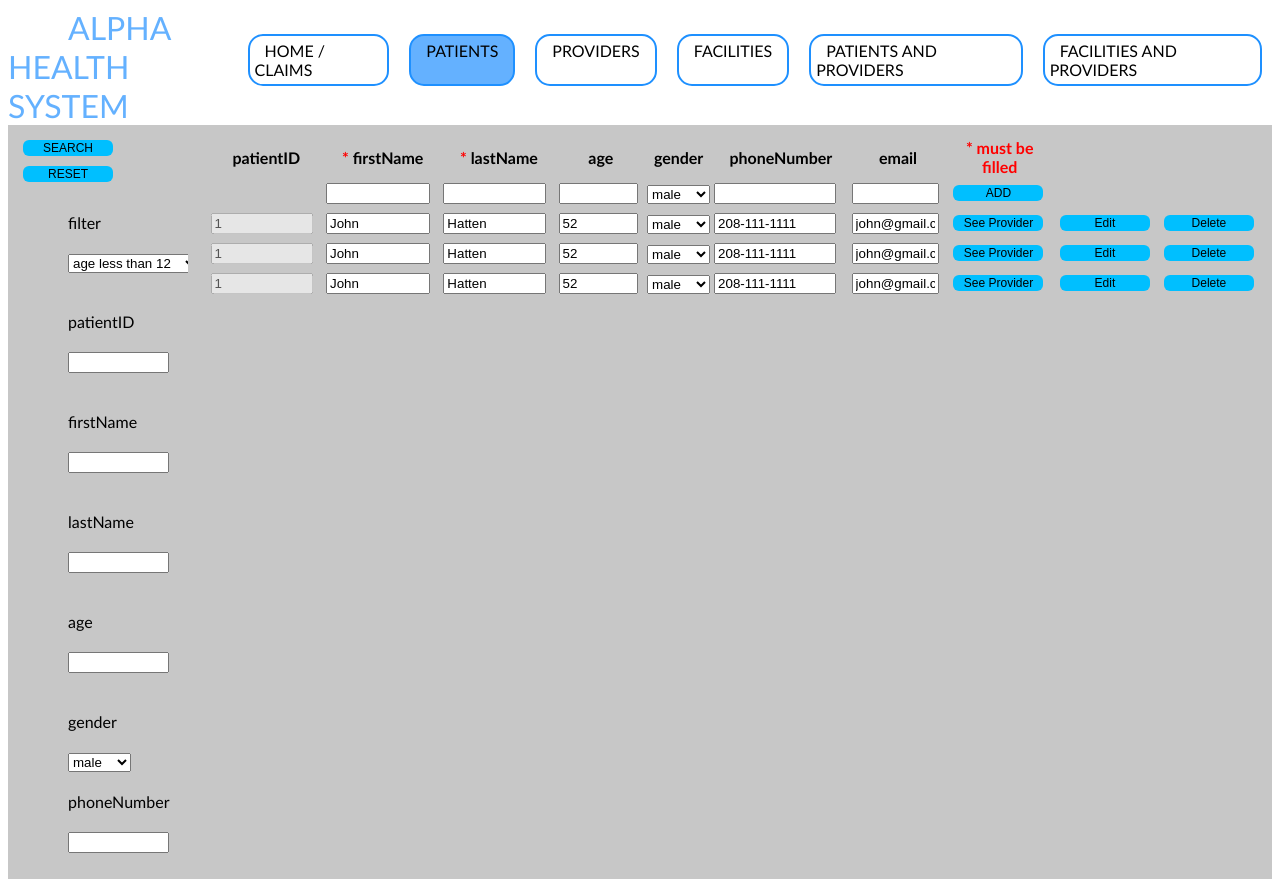
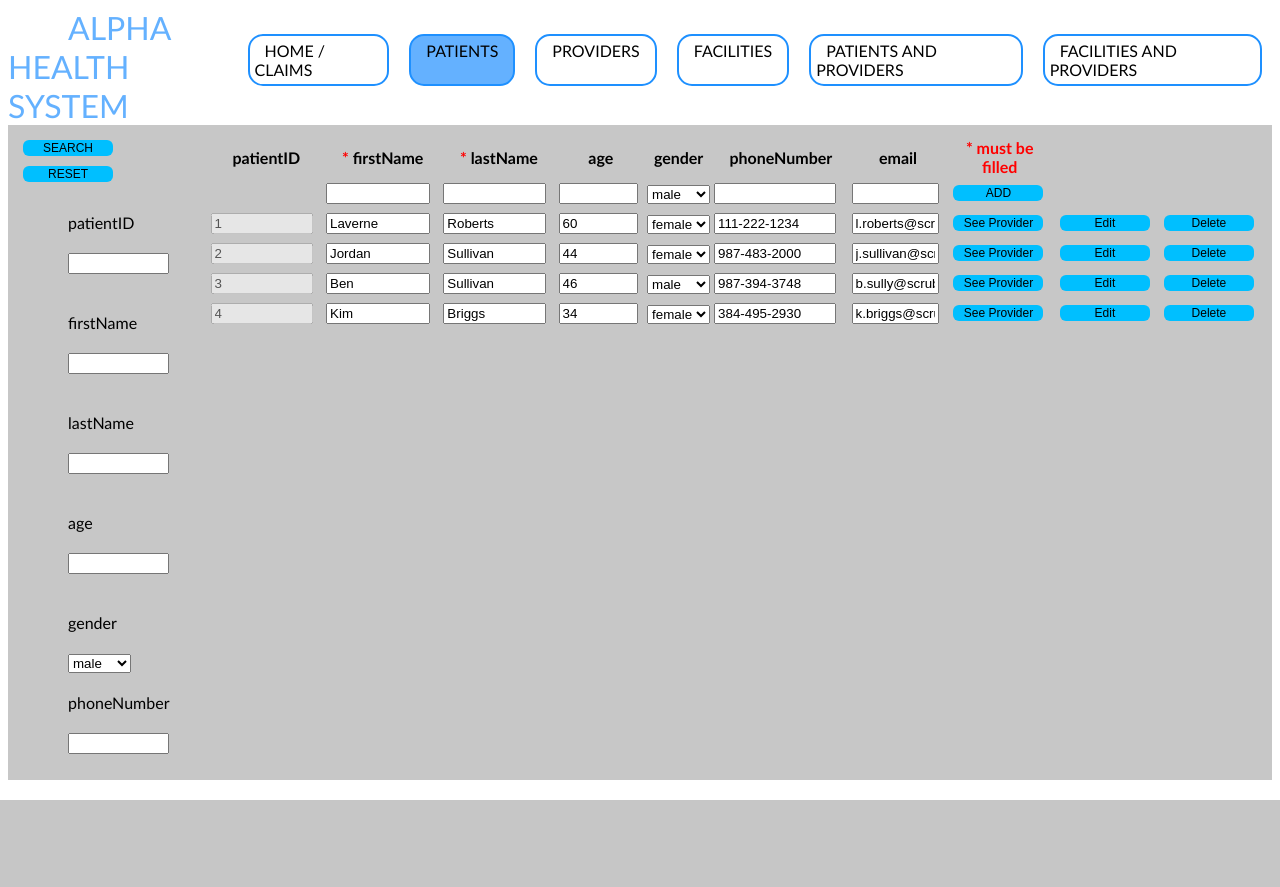
Before and after one commit to zombiikins/cs340project, a Flask app: page /patients in a window 1280 px wide. After the commit the page ends 800 px from the top, so only its background shows below. Run offline with Flask 2, Linux system fonts and the light colour scheme; data comes from the database, SQL or seed files in the repository; some libraries are stand-ins or nearby versions.

Commit message:
Create/Read Patients
Enabled Create (insert) and read (select/select where) on patients page.

```diff
--- a/app.py
+++ b/app.py
@@ -9,9 +9,31 @@ app = Flask(__name__)
 def index():
   return render_template('index.html')
 
-@app.route("/patients")
+@app.route("/patients", methods=["GET", "POST"])
 def patients():
-  return render_template('patients.html')
+  with connect_to_database() as db_connection:
+    if request.method == "POST":
+      if "addfname" in request.form.keys():
+        # add the new guy
+        query = "INSERT INTO Patients (firstName, lastName, age, gender, phoneNumber, email) VALUES (%s, %s, %b, %s, %s, %s)"
+        results = execute_query(db_connection, query, (
+          request.form["addfname"], request.form["addlname"], request.form["addage"],
+          request.form["addgender"].upper(), request.form["addpnum"], request.form["addemail"]))
+
+    query = "SELECT * FROM Patients"
+
+    if request.method == "POST" and list(request.form.keys())[0] == "search":
+      query += " WHERE "
+      a = request.form.to_dict()
+      requestForm = delEmptyColumn(a)
+      query += conditionString(requestForm)
+
+    print(query)
+
+    results = execute_query(db_connection, query)
+    patients = results.fetchall()
+    return render_template('patients.html', patients=patients)
+
 
 @app.route("/providers", methods=['POST', 'GET', 'PUT'])
 def providers():
--- a/templates/patients.html
+++ b/templates/patients.html
@@ -20,17 +20,7 @@
     <input class="button" type="submit" value="SEARCH">
     <input class="button" type="reset" value="RESET">
       <ul class="search">
-        <li>
-          <label for="filter">filter</label>
-        </li>
-        <li>
-          <select id="filter" name="filter">
-            <option value="0"> age less than 12 </option>
-            <option value="0"> age 12-21 </option>
-            <option value="0"> age 21-65 </option>
-            <option value="0"> age larger than 65 </option>
-          </select>
-        </li><br>
+        <input type="hidden" id="search" name="search">
         <li>
           <label for="patientID">patientID</label>
         </li>
@@ -38,16 +28,16 @@
           <input type="number" id="patientID" name="patientID">
         </li><br>
         <li>
-          <label for="fname">firstName</label>
+          <label for="firstName">firstName</label>
         </li>
         <li>
-          <input type="text" id="fname" name="fname">
+          <input type="text" id="firstName" name="firstName">
         </li><br>
         <li>
-          <label for="lname">lastName</label>
+          <label for="lastName">lastName</label>
         </li>
         <li>
-          <input type="text" id="lname" name="lname">
+          <input type="text" id="lastName" name="lastName">
         </li><br>
         <li>
           <label for="age">age</label>
@@ -90,7 +80,7 @@
     </thead>
     <tbody>
       <tr id="add">
-        <form>
+        <form method="post" action="patients">
           <td>
             <input type="hidden" id="patientID" name="patientID">
           </td>
@@ -121,63 +111,27 @@
         </form>
       </tr>
       <div class="show">
+      {% for patient in patients %}
         <tr>
-      <form>
-        <td><input type="number" id="patientID" name="patientID" value=1 disabled></td>
-        <td><input type="text" id="fname" name="fname" value="John"></td>
-        <td><input type="text" id="lname" name="lname" value="Hatten"></td>
-        <td><input type="number" id="age" name="age" value=52></td>
+          <form method="post" action="patients">
+            <td><input type="number" id="patientID" name="patientID" value={{patient[0]}} disabled></td>
+            <td><input type="text" id="fname" name="fname" value="{{patient[1]}}"></td>
+            <td><input type="text" id="lname" name="lname" value="{{patient[2]}}"></td>
+            <td><input type="number" id="age" name="age" value={{patient[3]}}></td>
             <td>
                 <select id="addgender" name="addgender">
-              <option selected value="m">male</option>
-              <option value="f">female</option>
+                  <option {% if patient[4] == "M" %} selected {% endif %} value="m">male</option>
+                  <option {% if patient[4] == "F" %} selected {% endif %} value="f">female</option>
                 </select>
             </td>
-        <td><input type="text" id="phoneNumber" name="phoneNumber" value="208-111-1111"></td>
-        <td><input type="email" id="email" name="email" value="john@gmail.com"></td>
+            <td><input type="text" id="phoneNumber" name="phoneNumber" value="{{patient[5]}}"></td>
+            <td><input type="email" id="email" name="email" value="{{patient[6]}}"></td>
             <td><input class="button" type="submit" value="See Provider"></td>
             <td><input class="button" type="submit" value="Edit"></td>
             <td><input class="button" type="submit" value="Delete"></td>
           </form>
         </tr>
-      <tr>
-      <form>
-        <td><input type="number" id="patientID" name="patientID" value=1 disabled></td>
-        <td><input type="text" id="fname" name="fname" value="John"></td>
-        <td><input type="text" id="lname" name="lname" value="Hatten"></td>
-        <td><input type="number" id="age" name="age" value=52></td>
-        <td>
-            <select id="addgender" name="addgender">
-              <option selected value="m">male</option>
-              <option value="f">female</option>
-            </select>
-        </td>
-        <td><input type="text" id="phoneNumber" name="phoneNumber" value="208-111-1111"></td>
-        <td><input type="email" id="email" name="email" value="john@gmail.com"></td>
-        <td><input class="button" type="submit" value="See Provider"></td>
-        <td><input class="button" type="submit" value="Edit"></td>
-        <td><input class="button" type="submit" value="Delete"></td>
-      </form>
-      </tr>
-      <tr>
-      <form>
-        <td><input type="number" id="patientID" name="patientID" value=1 disabled></td>
-        <td><input type="text" id="fname" name="fname" value="John"></td>
-        <td><input type="text" id="lname" name="lname" value="Hatten"></td>
-        <td><input type="number" id="age" name="age" value=52></td>
-        <td>
-            <select id="addgender" name="addgender">
-              <option selected value="m">male</option>
-              <option value="f">female</option>
-            </select>
-        </td>
-        <td><input type="text" id="phoneNumber" name="phoneNumber" value="208-111-1111"></td>
-        <td><input type="email" id="email" name="email" value="john@gmail.com"></td>
-        <td><input class="button" type="submit" value="See Provider"></td>
-        <td><input class="button" type="submit" value="Edit"></td>
-        <td><input class="button" type="submit" value="Delete"></td>
-      </form>
-      </tr>
+      {% endfor %}
       </div>
     </tbody>
   </table>
```
Lines whose indentation alone changed are shown as unchanged.
